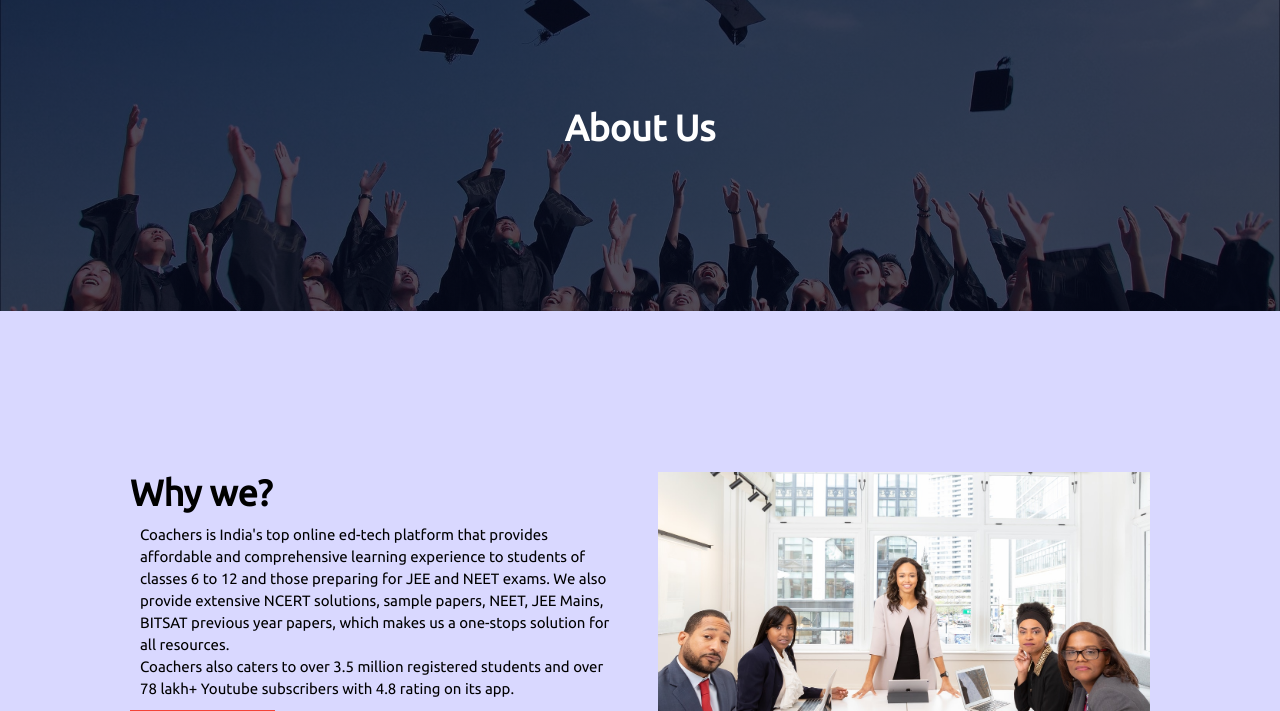
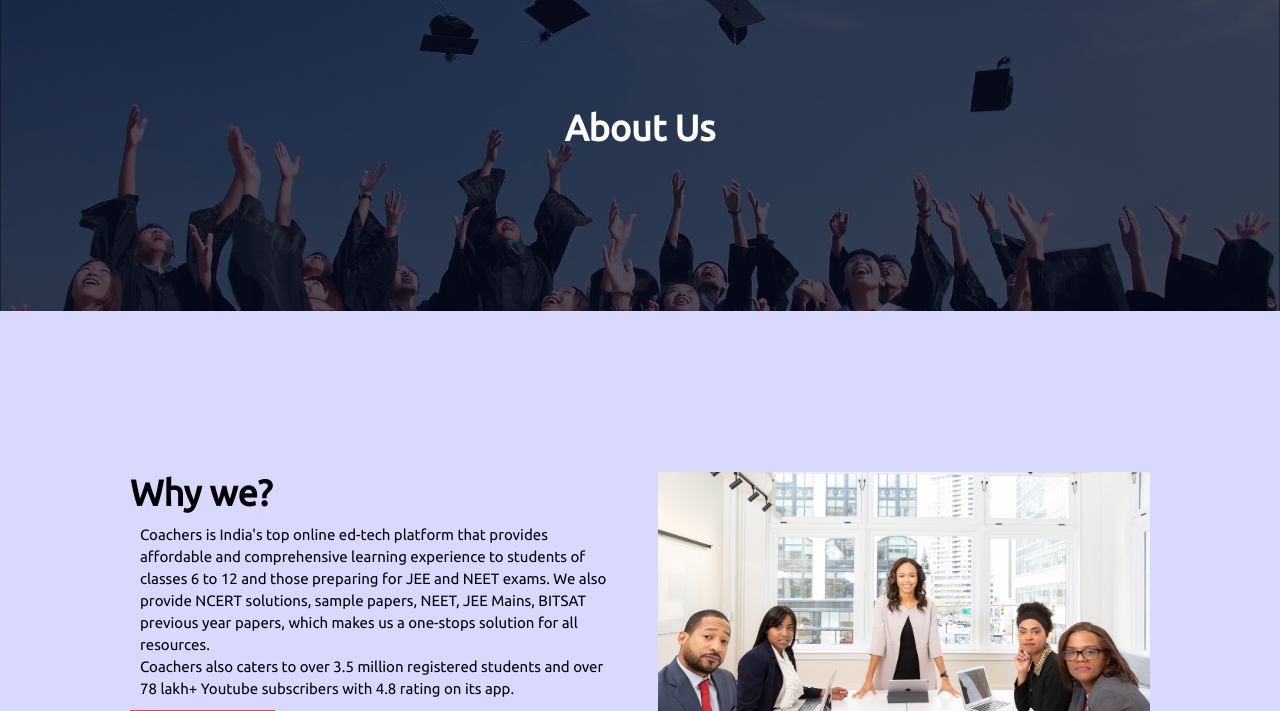
Before and after one commit to 123RahulNaik/Portofolio-Project, a plain HTML site: page about.html in a window 1280 px wide. Shown: the part 89-800 px from the top of the page. Drawn offline with Linux system fonts and the light colour scheme.

Commit message:
recmoved extensive

```diff
--- a/about.html
+++ b/about.html
@@ -34,7 +34,7 @@
                 <h1>Why we?</h1>
                 <p>Coachers is India's top online ed-tech platform that provides affordable and comprehensive learning
                     experience to students of classes 6 to 12 and those preparing for JEE and NEET exams.
-                    We also provide extensive NCERT solutions, sample papers, NEET, JEE Mains, BITSAT previous year papers,
+                    We also provide  NCERT solutions, sample papers, NEET, JEE Mains, BITSAT previous year papers,
                     which makes us a one-stops solution for all resources.
                    <br>
                    Coachers also caters to over 3.5 million registered students and over 78 lakh+ Youtube subscribers with 4.8 rating on its app. </p>                <a href="" class="hero-btn red-btn">Explore Now</a>
```
